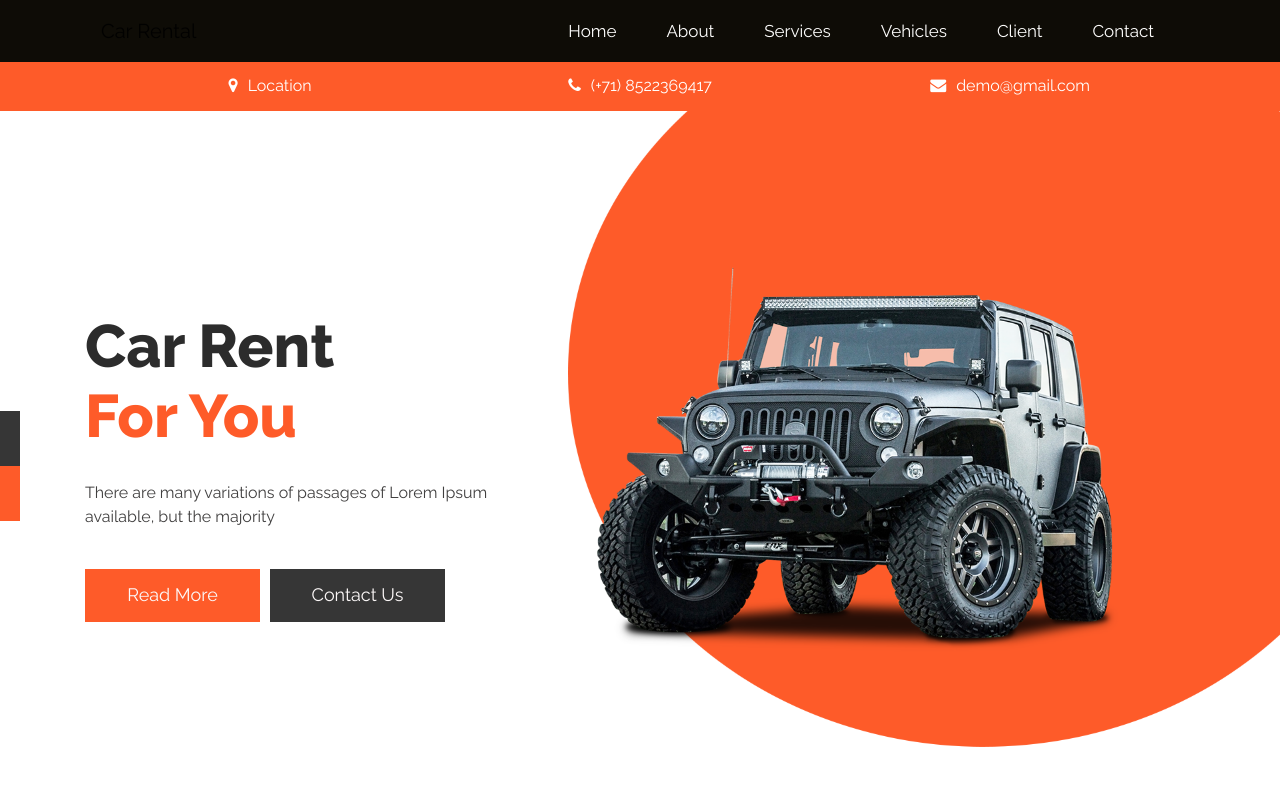
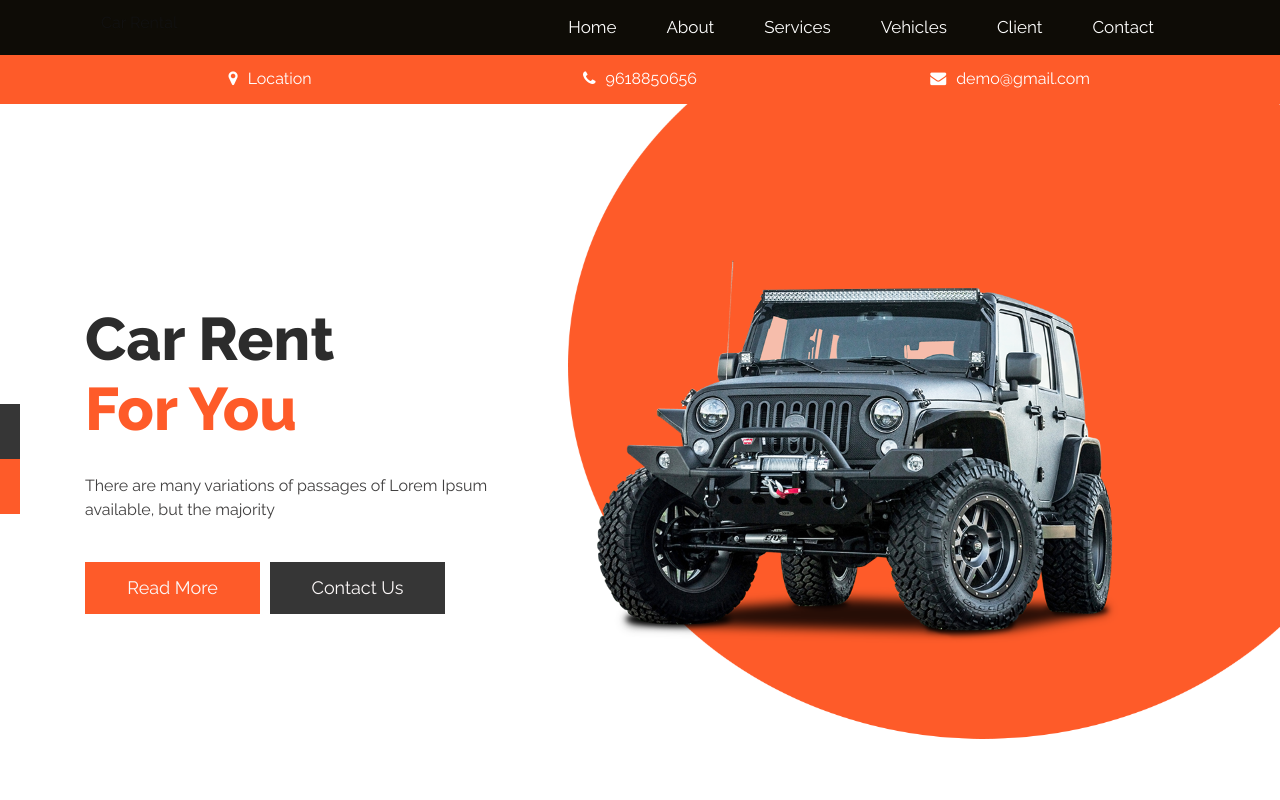
Before and after one commit to Mohan-Ganta/Car_Rental_Website, a plain HTML site: page index.html in a window 1280 px wide. Shown: the top 800 px of the page. Drawn offline with nearby package versions, Linux system fonts and the light colour scheme; files whose address does not match are found by name.

Commit message:
Add files via upload

```diff
--- a/index.html
+++ b/index.html
@@ -33,7 +33,7 @@
       <div class="header_section">
          <div class="container">
             <nav class="navbar navbar-expand-lg navbar-light bg-light">
-               <a class="navbar-brand"href="index.html"> Car Rental</a>
+               <a class="navbar-brand"href="index.html"> <h4>Car Rental</h4> </a>
                <!-- <img src="images/logo.png"> -->
                <button class="navbar-toggler" type="button" data-toggle="collapse" data-target="#navbarSupportedContent" aria-controls="navbarSupportedContent" aria-expanded="false" aria-label="Toggle navigation">
                <span class="navbar-toggler-icon"></span>
@@ -70,7 +70,7 @@
          <div class="container">
             <div class="call_taital">
                <div class="call_text"><a href="#"><i class="fa fa-map-marker" aria-hidden="true"></i><span class="padding_left_15">Location</span></a></div>
-               <div class="call_text"><a href="#"><i class="fa fa-phone" aria-hidden="true"></i><span class="padding_left_15">(+71) 8522369417</span></a></div>
+               <div class="call_text"><a href="#"><i class="fa fa-phone" aria-hidden="true"></i><span class="padding_left_15">9618850656</span></a></div>
                <div class="call_text"><a href="#"><i class="fa fa-envelope" aria-hidden="true"></i><span class="padding_left_15">demo@gmail.com</span></a></div>
             </div>
          </div>
@@ -448,7 +448,7 @@
                   <div class="col">
                      <h4 class="footer_taital">Contact Us</h4>
                      <div class="location_text"><a href="#"><i class="fa fa-map-marker" aria-hidden="true"></i><span class="padding_left_15">Location</span></a></div>
-                     <div class="location_text"><a href="#"><i class="fa fa-phone" aria-hidden="true"></i><span class="padding_left_15">(+71) 8522369417</span></a></div>
+                     <div class="location_text"><a href="#"><i class="fa fa-phone" aria-hidden="true"></i><span class="padding_left_15">9618850656</span></a></div>
                      <div class="location_text"><a href="#"><i class="fa fa-envelope" aria-hidden="true"></i><span class="padding_left_15">demo@gmail.com</span></a></div>
                      <div class="social_icon">
                         <ul>
```
